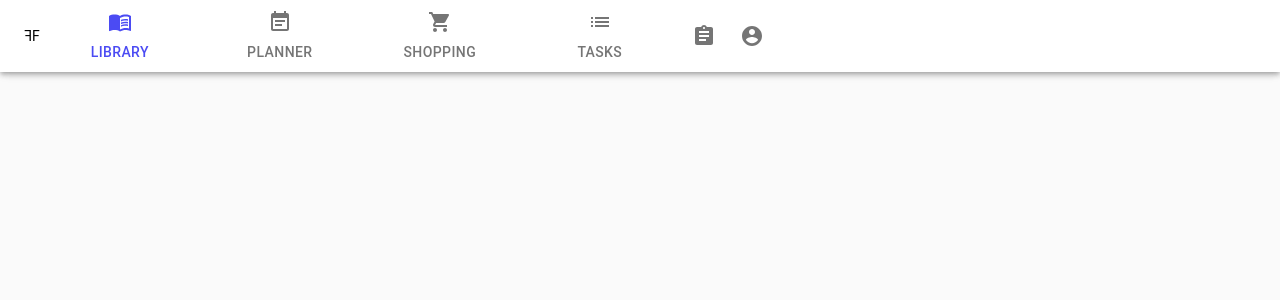
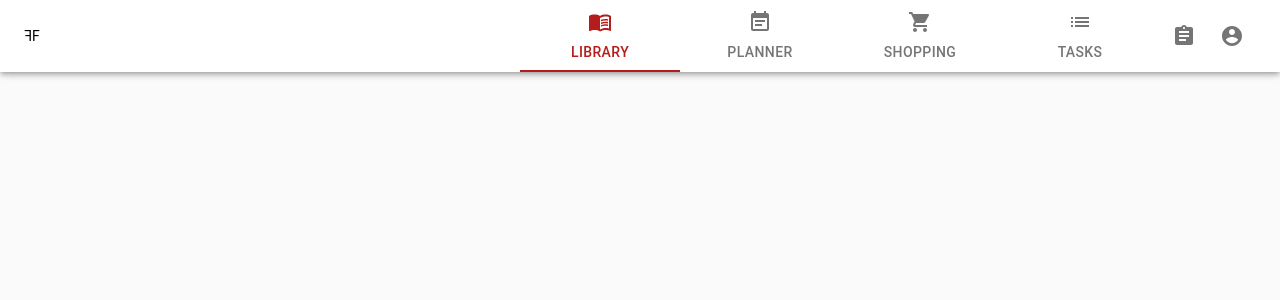
Before and after one commit to switzerb/foodinger-web-ui, a React (Create React App) app: page /planner in a window 1280 px wide. Shown: the top 300 px of the page. Built offline with nearby package versions, Linux system fonts and the light colour scheme.

Commit message:
Adds skeleton of pages

```diff
--- a/src/App.js
+++ b/src/App.js
@@ -1,11 +1,16 @@
-import React from 'react';
-import {Container} from '@material-ui/core'
+import React from "react";
+import {Container} from "@material-ui/core";
 import AppHeader from "./AppHeader";
 import {
     Switch,
     Route
-} from 'react-router-dom';
+} from "react-router-dom";
 import Library from "./Library";
+import Planner from "./Planner";
+import ShoppingList from "./ShoppingList";
+import Tasks from "./Tasks";
+
+
 
 function App() {
     return (
@@ -13,9 +18,10 @@ function App() {
             <AppHeader/>
             <div className="App">
                 <Switch>
-                    <Route path="/library">
-                        <Library/>
-                    </Route>
+                    <Route path="/library"><Library/></Route>
+                    <Route path="/planner"><Planner/></Route>
+                    <Route path="/shopping"><ShoppingList/></Route>
+                    <Route path="/tasks"><Tasks/></Route>
                 </Switch>
             </div>
         </Container>
--- a/src/AppHeader.js
+++ b/src/AppHeader.js
@@ -1,12 +1,14 @@
 import React from 'react';
 import {
     AppBar,
+    Tabs,
+    Tab,
     Toolbar,
-    Tabs,
-    Tab
+    Typography
 } from '@material-ui/core';
 import {
-    withStyles
+    withStyles,
+    makeStyles
 } from '@material-ui/core/styles'
 import {
     Link,
@@ -20,32 +22,40 @@ import ShoppingCartIcon from '@material-ui/icons/ShoppingCart';
 import MenuBookIcon from '@material-ui/icons/MenuBook';
 import ListIcon from '@material-ui/icons/List';
 import EventNoteIcon from '@material-ui/icons/EventNote';
-import Library from "./Library";
 
-const BrandedAppBar = withStyles({
+const styles = makeStyles(theme => ({
     root: {
-        backgroundColor: '#fff',
+        flexGrow: 1,
+        backgroundColor: '#fff'
     },
-})(AppBar);
+    title: {
+        flexGrow: 1,
+    }
+}));
 
 const AppHeader = () => {
-    return <BrandedAppBar>
+    const classes = styles();
+
+    return <AppBar className={classes.root}>
             <Toolbar>
                 <Logo />
+                <Typography className={classes.title}>
+                    Foodinger
+                </Typography>
                 <Tabs
-                    value={"Library"}
+                    value={"library"}
                     indicatorColor="primary"
                     textColor="primary"
                 >
-                    <Link to="/library"><Tab icon={<MenuBookIcon />} label="Library" value="Library" /></Link>
-                    <Tab icon={<EventNoteIcon />} label="Planner" value="Planner"/>
-                    <Tab icon={<ShoppingCartIcon />} label="Shopping" value="Shopping"/>
-                    <Tab icon={<ListIcon />} label="Tasks" value="Tasks"/>
+                    <Tab icon={<MenuBookIcon />}     component={Link} to="library"  label="Library"   value="library" />
+                    <Tab icon={<EventNoteIcon />}    component={Link} to="planner"  label="Planner"   value="planner"/>
+                    <Tab icon={<ShoppingCartIcon />} component={Link} to="shopping" label="Shopping"  value="shopping"/>
+                    <Tab icon={<ListIcon />}         component={Link} to="tasks"    label="Tasks"     value="Tasks"/>
                 </Tabs>
                 <IconButton><AssignmentIcon /></IconButton>
                 <IconButton><AccountCircle /></IconButton>
             </Toolbar>
-        </BrandedAppBar>
+        </AppBar>
 };
 
 export default withRouter(AppHeader);
--- /dev/null
+++ b/src/Planner.js
@@ -0,0 +1,5 @@
+import React from 'react'
+
+const Planner = () => (<div>Planner Things</div>);
+
+export default Planner;
--- /dev/null
+++ b/src/ShoppingList.js
@@ -0,0 +1,5 @@
+import React from 'react';
+
+const ShoppingList = () => (<div>Shopping List</div>);
+
+export default ShoppingList;
--- /dev/null
+++ b/src/Tasks.js
@@ -0,0 +1,5 @@
+import React from 'react';
+
+const Tasks = () => (<div>Tasks</div>);
+
+export default Tasks;
```
